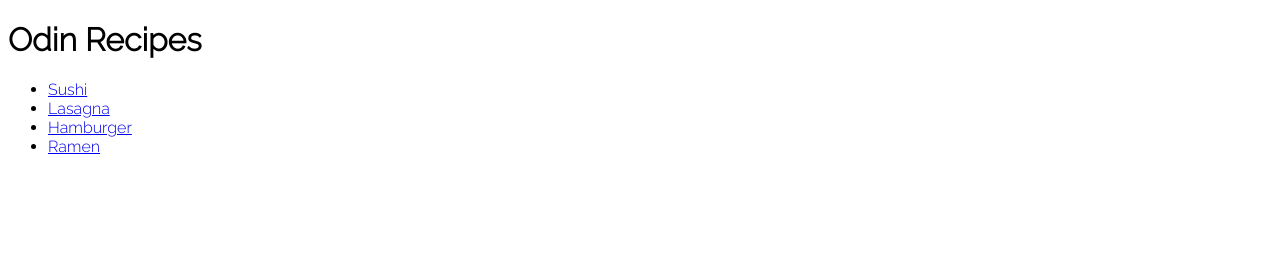
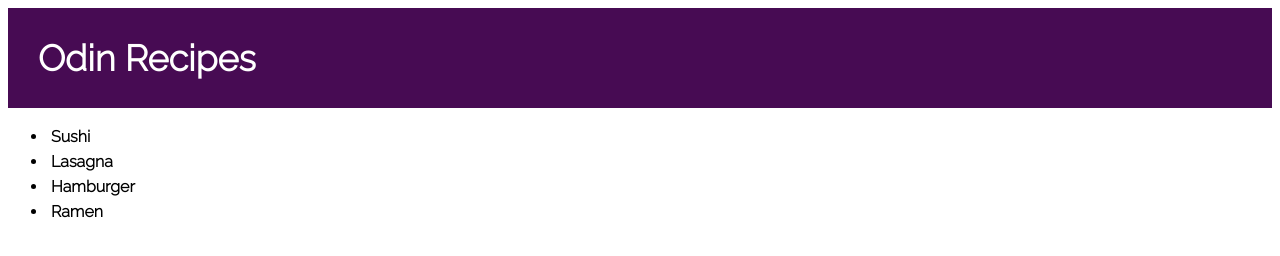
Before and after one commit to juanpabloow/odin-recipes, a plain HTML site: page index.html in a window 1280 px wide. Drawn offline with Linux system fonts and the light colour scheme.

Commit message:
Center the title and img of the recipes webpages

```diff
--- a/index.html
+++ b/index.html
@@ -11,14 +11,14 @@
     <title>Recipes Webpage</title>
 </head>
 <body>
-    <div>
+    <div class="main-title-container">
         <h1>Odin Recipes</h1>
     </div>
     <ul>
-        <li><a href="recipes/sushi.html">Sushi</a></li>
-        <li><a href="recipes/lasagna.html">Lasagna</a></li>
-        <li><a href="recipes/hamburger.html">Hamburger</a></li>
-        <li><a href="recipes/ramen.html">Ramen</a></li>
+        <li class="dish"><a href="recipes/sushi.html">Sushi</a></li>
+        <li class="dish"><a href="recipes/lasagna.html">Lasagna</a></li>
+        <li class="dish"><a href="recipes/hamburger.html">Hamburger</a></li>
+        <li class="dish"><a href="recipes/ramen.html">Ramen</a></li>
     </ul>
 </body>
 </html>
--- a/style.css
+++ b/style.css
@@ -6,3 +6,41 @@ img {
     width: auto;
     height: 220px;
 }
+
+.main-title-container {
+    text-align: left;
+    background-color: rgb(71, 11, 83);
+    color: white;
+    padding: 5px 30px;
+    font-size: large;
+}
+
+.dish {
+    font-weight: 800;
+    padding: 3px;
+}
+
+a:link {
+    text-decoration: none;
+    color: black;
+}
+
+a:visited {
+    color:rgb(71, 11, 83)
+}
+
+a:hover {
+    font-size: 17px;
+}
+
+a:active {
+    color: rgb(17, 2, 31);
+}
+
+.dish-title {
+    text-align: center;
+}
+
+.img {
+    text-align: center;
+}
```
Also changed, not shown: recipes/hamburger.html (+8 -2 lines), recipes/lasagna.html (+8 -2 lines), recipes/ramen.html (+8 -2 lines), recipes/sushi.html (+8 -2 lines).
